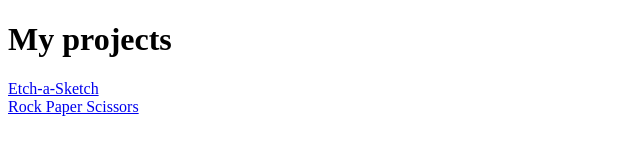
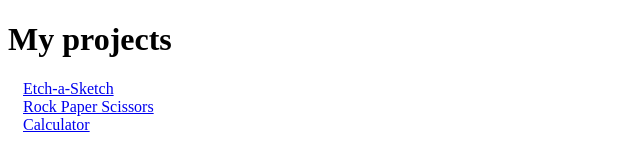
Before and after one commit to narekokr/narekokr.github.io, a plain HTML site: page index.html in a window 1280 px wide. Shown: the whole page, without its empty margins (0-640 px from the left). Drawn offline with Linux system fonts and the light colour scheme.

Commit message:
added new link

```diff
--- a/index.html
+++ b/index.html
@@ -3,10 +3,16 @@
 <head>
     <meta charset="UTF-8">
     <title>My Projects</title>
+    <style>
+        a {
+            margin: 15px;
+        }
+    </style>
 </head>
 <body>
     <h1>My projects</h1>
     <a href="https://narekokr.github.io/etch-a-sketch">Etch-a-Sketch</a><br>
-    <a href="https://narekokr.github.io/odin-rock-paper-scissors">Rock Paper Scissors</a>
+    <a href="https://narekokr.github.io/odin-rock-paper-scissors">Rock Paper Scissors</a><br>
+    <a href="https://narekokr.github.io/calculator">Calculator</a>
 </body>
 </html>
```
